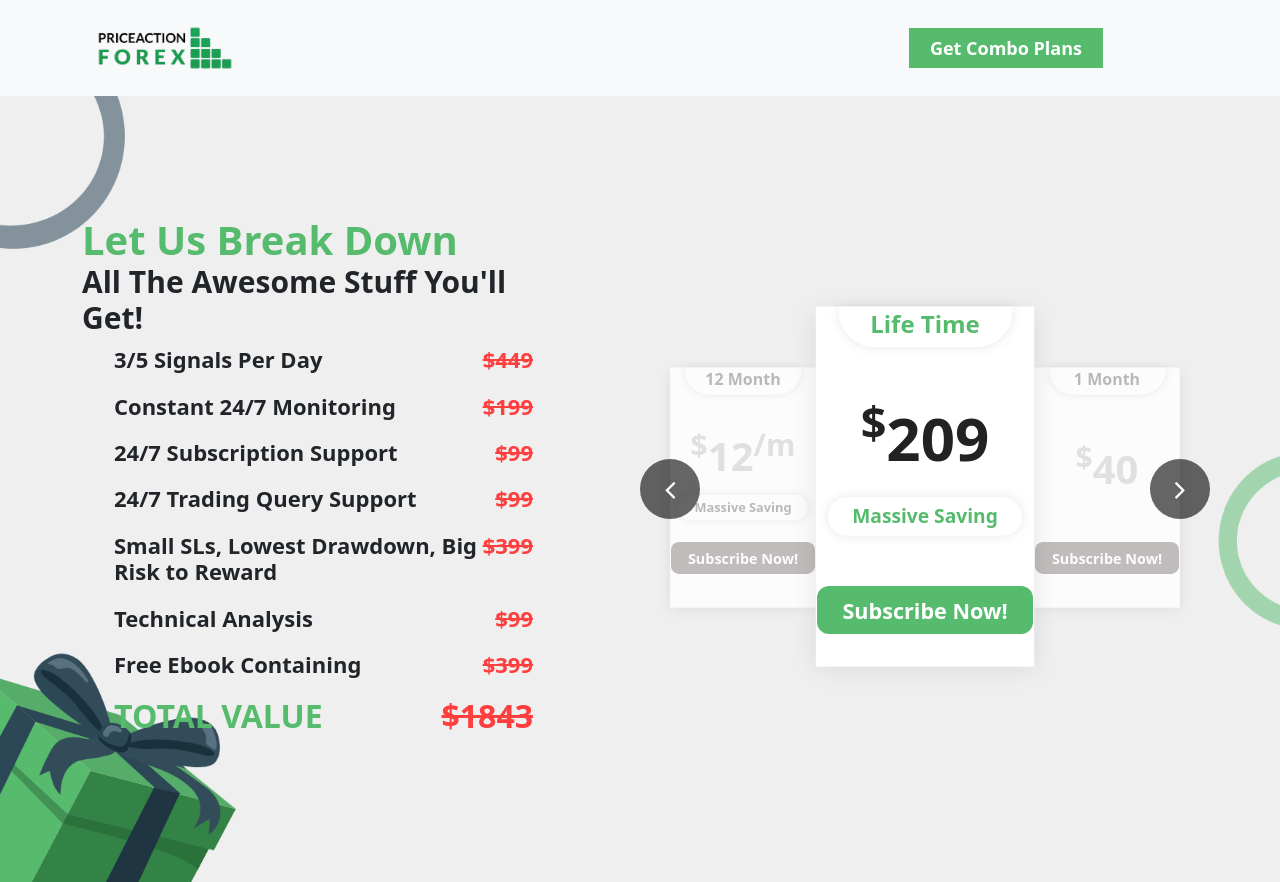
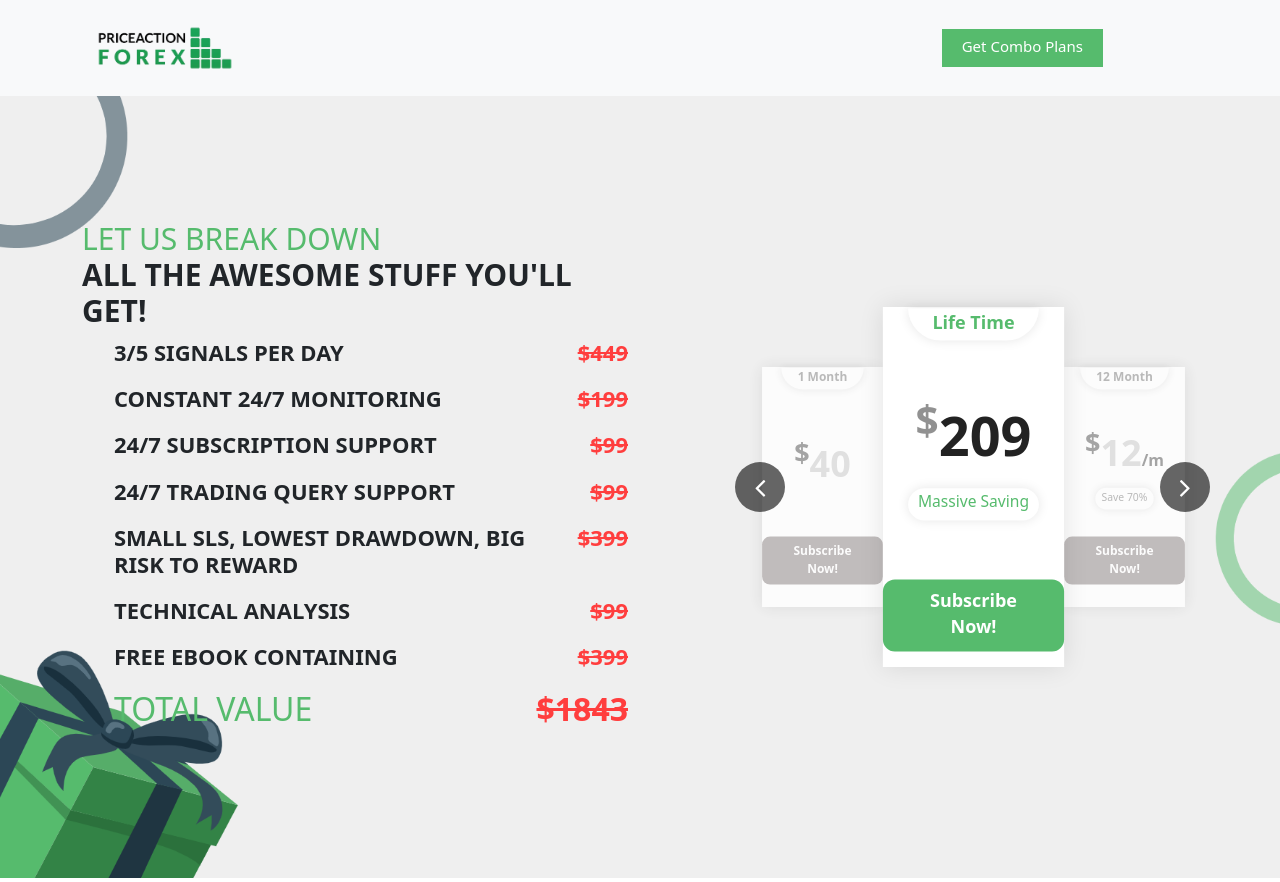
Before and after one commit to mhsajjadhossain/directSalePage, a plain HTML site: page index.html in a window 1280 px wide. Shown: the top 882 px of the page. Drawn offline with nearby package versions, Linux system fonts and the light colour scheme; some packages are replaced by stand-ins of ours; a script that the page names is missing.

Commit message:
slider Mode Done

```diff
--- a/assets/css/responsive.css
+++ b/assets/css/responsive.css
@@ -213,6 +213,16 @@
 }
 
 @media (max-width: 575.98px) {
+  .single_slide_wrap.slick-center .card_btn {
+    background: #56bb6d !important;
+    padding-top: 3px;
+    padding-bottom: 8px;
+    padding-left: 23px;
+    padding-right: 23px;
+  }
+  .single_slide_wrap.slick-center {
+    width: 200px !important;
+  }
   .single_content_slide h2 {
     font-size: 30px;
   }
@@ -255,10 +265,10 @@
     font-size: 40px;
   }
   .card_info {
-    min-height: 140px;
+    min-height: 161px;
   }
   .single_slide {
-    min-height: 244px;
+    min-height: 261px;
   }
   .button_wrapper button {
     width: 50px;
@@ -270,11 +280,14 @@
   .hero_slider_wrap .slick-list.draggable {
     padding-top: 0 !important;
     padding-bottom: 0px !important;
+    padding-left: 118px !important;
+    max-height: 351px !important;
   }
   .single_content_slide {
     margin-top: 20px;
     min-height: auto;
   }
+
   .paicc_test_nav {
     transform: translateX(0%);
   }
--- a/assets/css/style.css
+++ b/assets/css/style.css
@@ -6,15 +6,13 @@ ol {
   text-align: right;
 }
 .theme_btn {
-  background: gray;
   text-decoration: none;
   display: inline-block;
-  min-width: 160px;
   text-align: center;
-  line-height: 40px;
-  font-size: 18px;
-  padding: 0 21px;
-  font-weight: 700;
+  font-size: 15px;
+  padding: 0 20px;
+  padding-bottom: 9px;
+  padding-top: 6px;
 }
 .theme_bg {
   background: #56bb6d !important;
@@ -43,17 +41,15 @@ ol {
   background: #fff;
 }
 .pCardHead {
-  font-size: 20px;
+  font-size: 15px;
   text-transform: capitalize;
   font-weight: 700;
   margin-top: -13px;
-  background: #f0f0f0;
-  width: 145px;
+  display: inline-block !important;
   padding: 4px 20px;
   color: #acacac;
   margin-left: auto;
   margin-right: auto;
-  /* border: 1px solid #c1bcbc; */
   background: #fff;
   margin-top: 0;
   padding-top: 0;
@@ -77,13 +73,13 @@ ol {
   -webkit-filter: grayscale(1);
 }
 .card_price {
-  font-size: 50px;
+  font-size: 45px;
   font-weight: 700;
   color: #ddd;
   margin-top: 12px;
 }
 .label_wrap {
-  font-size: 16px;
+  font-size: 13px;
   text-transform: capitalize;
   padding: 5px;
   font-weight: 700;
@@ -91,11 +87,13 @@ ol {
   /* margin-bottom: 30px; */
   margin-top: 11px;
   display: inline-block;
-  padding-top: 3px;
-  padding-left: 20px;
-  padding-right: 20px;
+  padding-left: 8px;
+  padding-right: 8px;
   border-radius: 30px;
   box-shadow: 0px 0px 10px 0px rgba(0, 0, 0, 0.1);
+  line-height: 1;
+  padding-bottom: 9px;
+  font-weight: 400;
 }
 .pafx_bg {
   background: #19a357 !important;
@@ -159,6 +157,13 @@ ol {
 .single_slide_wrap.slick-center .card_price {
   color: #222222;
 }
+.card_price.d-block.text-center sup {
+  color: #919191;
+}
+.card_price.d-block.text-center span {
+  font-size: 20px;
+  color: #919191;
+}
 .single_slide_wrap.slick-center .card_btn {
   background: #56bb6d !important;
 }
@@ -184,15 +189,16 @@ ol {
 }
 .single_slide {
   min-height: 300px;
+  text-align: center;
 }
 .single_slide_wrap.slick-center .card_info {
   margin-bottom: 15px;
 }
 .single_content_slide h2 {
-  font-size: 40px;
-  font-weight: 700;
+  font-size: 30px;
   margin: 0;
   color: #56bb6d;
+  text-transform: uppercase;
 }
 .single_content_slide h3 {
   font-size: 32px;
@@ -209,8 +215,13 @@ ol {
   font-weight: 600;
   padding: 10px 0;
 }
+.single_content_slide ul li span {
+  text-transform: uppercase;
+}
 .single_content_slide ul li:last-child span:first-child {
   color: #56bb6d;
+  text-transform: uppercase !important;
+  font-weight: 400;
 }
 .single_content_slide ul li span:last-child {
   color: rgb(255, 62, 62);
@@ -219,7 +230,7 @@ ol {
   text-decoration-color: rgb(255, 62, 62);
 }
 .single_content_slide ul li:last-child span {
-  font-size: 40px;
+  font-size: 36px;
 }
 .pos {
   position: relative;
@@ -239,10 +250,10 @@ ol {
   -o-transform: translateY(-50%);
 }
 .button_wrapper button {
-  width: 60px;
-  height: 60px;
+  width: 50px;
+  height: 50px;
   font-size: 30px;
-  line-height: 30px;
+  line-height: 28px;
   border: 0;
   background: rgba(0, 0, 0, 0.6);
   color: #ffffff;
@@ -251,6 +262,7 @@ ol {
   -moz-border-radius: 50%;
   -ms-border-radius: 50%;
   -o-border-radius: 50%;
+  text-align: center;
 }
 .single_content_slide {
   min-height: 603px;
@@ -259,11 +271,17 @@ ol {
   justify-content: center;
 }
 .single_content_slide h3 {
-  font-size: 50px;
+  font-size: 40px;
   margin-bottom: 0;
+  text-transform: uppercase;
 }
 .single_content_slide h4 {
   font-size: 40px;
+  text-transform: uppercase;
+  font-weight: 700;
+}
+.single_content_slide h4.font-weight-regular {
+  font-weight: 400;
 }
 .save_money {
   text-decoration: none !important;
--- a/index.html
+++ b/index.html
@@ -38,7 +38,7 @@
     <section class="banner_area" id="banner" >
         <div class="container">
             <div class="row align-items-center">
-                <div class="col-lg-5 order-2 order-lg-1">
+                <div class="col-lg-6 order-2 order-lg-1">
                     <div class="content_slide_wrap">
                         <div class="single_content_slide">
                             <h2 data-animation="bounceInLeft">Let Us Break Down</h2>
@@ -78,64 +78,6 @@
                                 </li>
                             </ul>
                         </div>
-
-                        <div class="single_content_slide">
-                            <h3 data-animation="bounceInUp">If You Subscribe And</h3>
-                            <h4 data-animation="bounceInDown">Upgrade You Will Get The Amazing Bonuses!<h4>
-                        </div>
-
-                        <div class="single_content_slide">
-                            <h2 class="font-weight-bold">Subscribe and Save 43%</h2>
-                            <h4>Let's See How Will This Happen!<h4>
-
-                            <ul>
-                                <li>
-                                    <span data-animation="bounceInLeft">Regular Value</span>
-                                    <span data-animation="bounceInRight">$40/per Month</span>
-                                </li>
-
-                                <li>
-                                    <span data-animation="bounceInUp">Total Value</span>
-                                    <span data-animation="bounceInUp">$120</span>
-                                </li>
-                                <li>
-                                    <span class="save_money" data-animation="bounceInUp">You Have To Pay</span>
-                                    <span class="save_money" data-animation="bounceInUp">$69</span>
-                                </li>
-
-                                <li>
-                                    <span class="save_money text-capitalize" data-animation="bounceInUp">You are saving more then</span>
-                                    <span class="save_money" data-animation="bounceInUp">43%</span>
-                                </li>
-                            </ul>
-                        </div>
-
-                        <div class="single_content_slide">
-                            <h2 class="font-weight-bold" data-animation="bounceInLeft">Subscribe And Save 53%</h2>
-                            <h4 data-animation="bounceInRight">Let's See How Will This Happen!<h4>
-
-                            <ul>
-                                <li>
-                                    <span data-animation="bounceInLeft">Regular Value</span>
-                                    <span data-animation="bounceInRight">$40/per Month</span>
-                                </li>
-
-                                <li>
-                                    <span data-animation="bounceInUp">Total Value</span>
-                                    <span data-animation="bounceInUp">$240</span>
-                                </li>
-                                <li>
-                                    <span class="save_money" data-animation="bounceInUp">You Have To Pay</span>
-                                    <span class="save_money" data-animation="bounceInUp">$114</span>
-                                </li>
-
-                                <li>
-                                    <span class="save_money text-capitalize" data-animation="bounceInUp">You are saving more then</span>
-                                    <span class="save_money" data-animation="bounceInUp">53%</span>
-                                </li>
-                            </ul>
-                        </div>
-
                         <div class="single_content_slide">
                             <h2 class="font-weight-bold" data-animation="bounceInLeft">Subscribe And Save 70%</h2>
                             <h4 data-animation="bounceInRight">Let's See How Will This Happen!<h4>
@@ -161,11 +103,63 @@
                                 </li>
                             </ul>
                         </div>
+                        <div class="single_content_slide">
+                            <h2 class="font-weight-light" data-animation="bounceInLeft">Subscribe And Save 53%</h2>
+                            <h4 data-animation="bounceInRight">Let's See How Will This Happen!<h4>
+
+                            <ul>
+                                <li>
+                                    <span data-animation="bounceInLeft">Regular Value</span>
+                                    <span data-animation="bounceInRight">$40/per Month</span>
+                                </li>
+
+                                <li>
+                                    <span data-animation="bounceInUp">Total Value</span>
+                                    <span data-animation="bounceInUp">$240</span>
+                                </li>
+                                <li>
+                                    <span class="save_money" data-animation="bounceInUp">You Have To Pay</span>
+                                    <span class="save_money" data-animation="bounceInUp">$114</span>
+                                </li>
+
+                                <li>
+                                    <span class="save_money text-capitalize" data-animation="bounceInUp">You are saving more then</span>
+                                    <span class="save_money" data-animation="bounceInUp">53%</span>
+                                </li>
+                            </ul>
+                        </div>
+                        <div class="single_content_slide">
+                            <h2 class="font-weight-normal">Subscribe and Save 43%</h2>
+                            <h4>Let's See How Will This Happen!<h4>
+
+                            <ul>
+                                <li>
+                                    <span data-animation="bounceInLeft">Regular Value</span>
+                                    <span data-animation="bounceInRight">$40/per Month</span>
+                                </li>
+
+                                <li>
+                                    <span data-animation="bounceInUp">Total Value</span>
+                                    <span data-animation="bounceInUp">$120</span>
+                                </li>
+                                <li>
+                                    <span class="save_money" data-animation="bounceInUp">You Have To Pay</span>
+                                    <span class="save_money" data-animation="bounceInUp">$69</span>
+                                </li>
+
+                                <li>
+                                    <span class="save_money text-capitalize" data-animation="bounceInUp">You are saving more then</span>
+                                    <span class="save_money" data-animation="bounceInUp">43%</span>
+                                </li>
+                            </ul>
+                        </div>
+                        <div class="single_content_slide">
+                            <h3 data-animation="bounceInUp">If You Subscribe And</h3>
+                            <h4 data-animation="bounceInDown" class="font-weight-regular">Upgrade You Will Get The Amazing Bonuses!<h4>
+                        </div>
                     </div>
                 </div>
-
-
-                <div class="col-lg-6 order-1 order-lg-2 offset-0 offset-lg-1 pos">
+                <div class="col-lg-5 order-1 order-lg-2 offset-0 offset-lg-1 pos">
                     <div class="button_wrapper">
                         <button class="prev_arrow_btn">
                             <i class="fa fa-angle-left"></i>
@@ -194,25 +188,44 @@
                                 </div>
                             </div>
                         </div>
-
                         <div class="single_slide_wrap mt-5 mb-5">
                             <div class="single_slide">
-                                <span class="d-block text-center pCardHead">1 Month</span>
+                                <span class="d-block text-center pCardHead">12 Month</span>
                                 <div class="card_info">
-                                    <span class="card_price d-block text-center mt-0">
-                                        <sup>$</sup>40
+                                    <span class="card_price d-block text-center">
+                                        <sup>$</sup>12<span>/m</span>
                                     </span>
 
-                                    <span class="label_wrap text-center d-none">
-                                        massive saving
+                                    <span class="label_wrap text-center">
+                                        Save 70%
                                     </span>
                                 </div>
 
                                 <div class="d-flex align-items-center">
-                                    <a class="theme_btn pafx_bg mx-auto card_btn" href="https://priceactionltd.chargebee.com/hosted_pages/plans/1?affiliate_token=697b06d8-2736-47c1-8849-a09fba09cafc">Subscribe Now!</a>
+                                    <a class="theme_btn pafx_bg mx-auto card_btn">Subscribe Now!</a>
                                 </div>
                             </div>
                         </div>
+
+                        <div class="single_slide_wrap mt-5 mb-5">
+                            <div class="single_slide">
+                                <span class="d-block text-center pCardHead">6 Month</span>
+                                <div class="card_info">
+                                    <span class="card_price d-block text-center">
+                                        <sup>$</sup>19<span>/m</span>
+                                    </span>
+
+                                    <span class="label_wrap text-center">
+                                        Save 53%
+                                    </span>
+                                </div>
+
+                                <div class="d-flex align-items-center">
+                                    <a class="theme_btn pafx_bg mx-auto card_btn">Subscribe Now!</a>
+                                </div>
+                            </div>
+                        </div>
+
 
                         <div class="single_slide_wrap mt-5 mb-5">
                             <div class="single_slide">
@@ -221,7 +234,7 @@
                                 <div class="card_info">
 
                                     <span class="card_price d-block text-center">
-                                        <sup>$</sup>23 <sup>/m</sup>
+                                        <sup>$</sup>23<span>/m</span>
                                     </span>
 
                                     <span class="label_wrap text-center">
@@ -237,41 +250,24 @@
 
                         <div class="single_slide_wrap mt-5 mb-5">
                             <div class="single_slide">
-                                <span class="d-block text-center pCardHead">6 Month</span>
+                                <span class="d-block text-center pCardHead">1 Month</span>
                                 <div class="card_info">
-                                    <span class="card_price d-block text-center">
-                                        <sup>$</sup>19<sup>/m</sup>
+                                    <span class="card_price d-block text-center mt-0">
+                                        <sup>$</sup>40
                                     </span>
 
-                                    <span class="label_wrap text-center">
-                                        massive saving
+                                    <span class="label_wrap text-center d-none">
+                                        Starting Pack
                                     </span>
                                 </div>
 
                                 <div class="d-flex align-items-center">
-                                    <a class="theme_btn pafx_bg mx-auto card_btn">Subscribe Now!</a>
+                                    <a class="theme_btn pafx_bg mx-auto card_btn" href="https://priceactionltd.chargebee.com/hosted_pages/plans/1?affiliate_token=697b06d8-2736-47c1-8849-a09fba09cafc">Subscribe Now!</a>
                                 </div>
                             </div>
                         </div>
 
-                        <div class="single_slide_wrap mt-5 mb-5">
-                            <div class="single_slide">
-                                <span class="d-block text-center pCardHead">12 Month</span>
-                                <div class="card_info">
-                                    <span class="card_price d-block text-center">
-                                        <sup>$</sup>12<sup>/m</sup>
-                                    </span>
 
-                                    <span class="label_wrap text-center">
-                                        massive saving
-                                    </span>
-                                </div>
-
-                                <div class="d-flex align-items-center">
-                                    <a class="theme_btn pafx_bg mx-auto card_btn">Subscribe Now!</a>
-                                </div>
-                            </div>
-                        </div>
                     </div>
 
                 </div>
```
